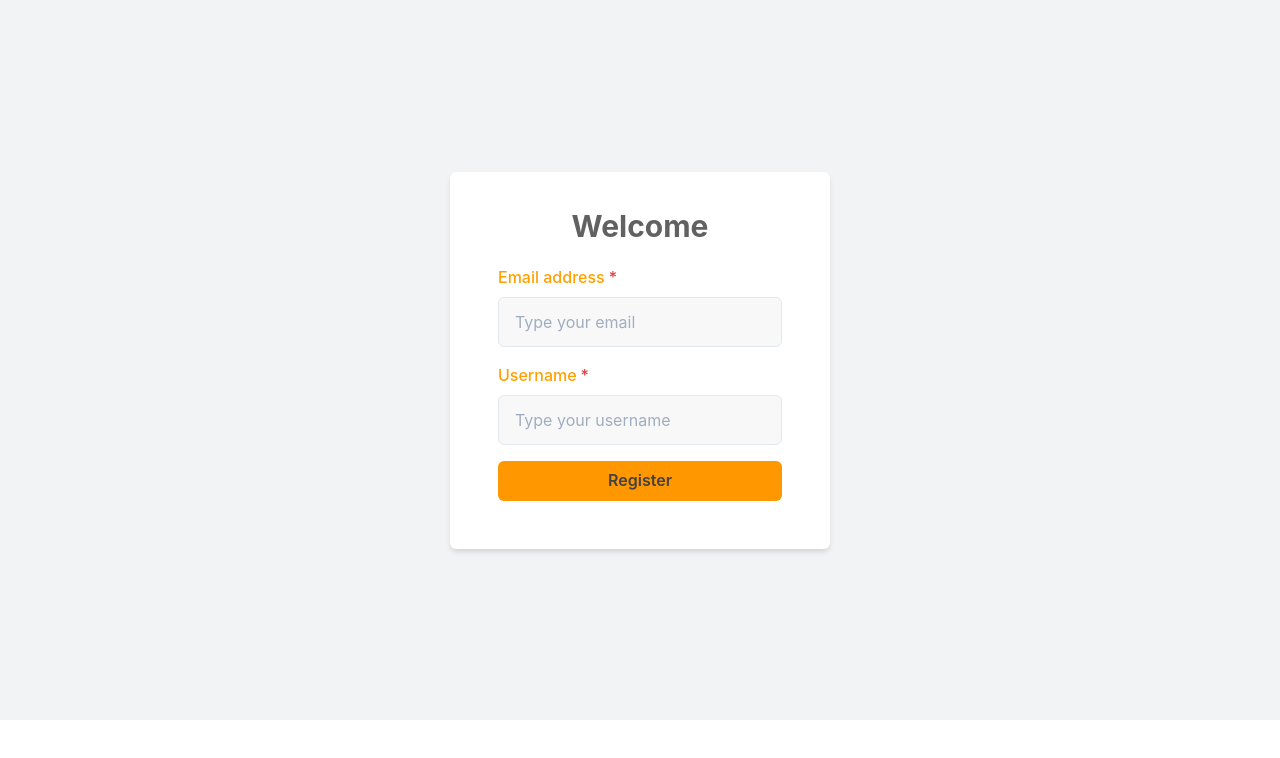
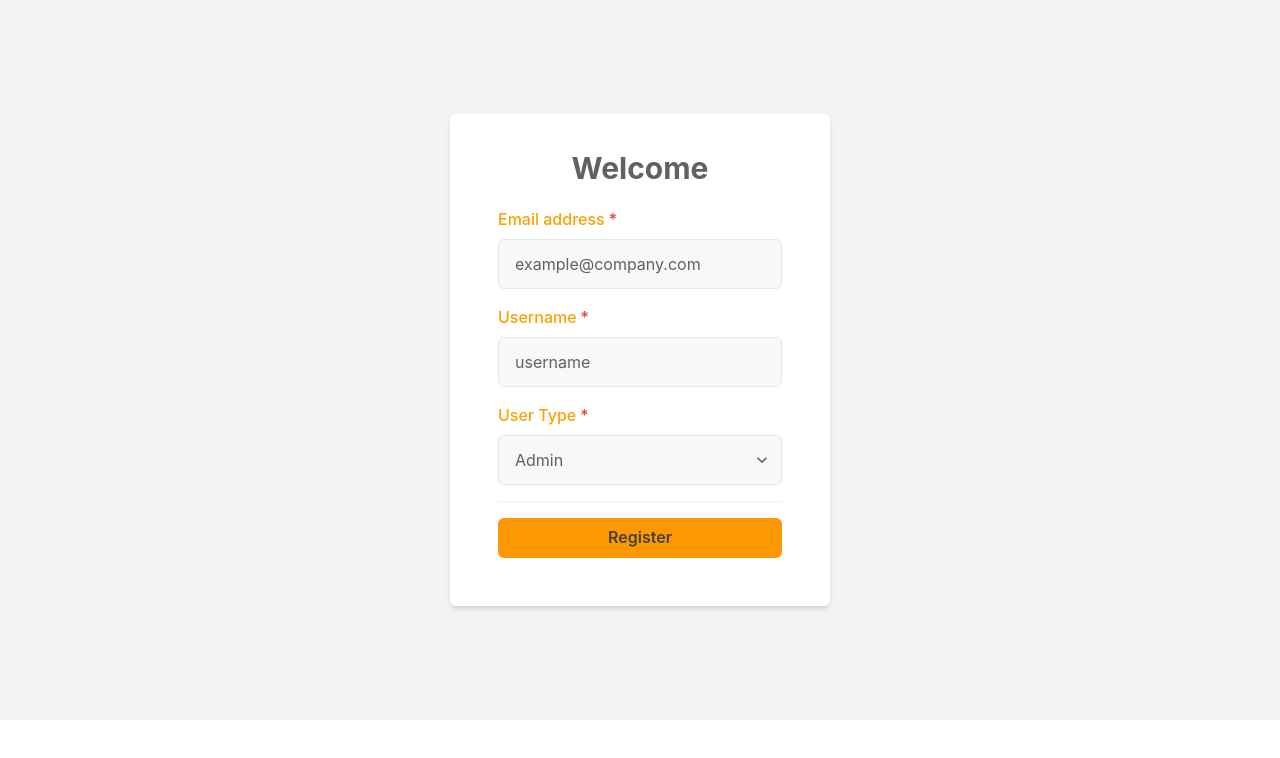
Before and after one commit to SakibAbrar/custom-react-hook-form, a React (Create React App) app: page / in a window 1280 px wide. Shown: the top 758 px of the page. Built offline with nearby package versions, Linux system fonts and the light colour scheme.

Commit message:
DefaultValue can be set.

```diff
--- a/src/ChakrUIForm.js
+++ b/src/ChakrUIForm.js
@@ -6,15 +6,24 @@ import {
   FormControl,
   FormLabel,
   Input,
+  Select,
   Button,
+  Divider,
 } from '@chakra-ui/react';
 
 const Form = () => {
-  const { register, handleSubmit } = useForm();
+  const { register, handleSubmit } = useForm({
+    defaultValues: {
+      email: 'example@company.com',
+      username: 'username',
+      usertype: 'admin',
+    },
+  });
 
   const submit = (data) => {
     console.log(data);
   };
+
   return (
     <Stack
       as="form"
@@ -32,31 +41,48 @@ const Form = () => {
       <Text color="#616161" textAlign="center" fontSize="3xl" fontWeight="bold">
         Welcome
       </Text>
-      <FormControl id="email" isRequired>
+      <FormControl isRequired>
         <FormLabel color="#ffa000">Email address</FormLabel>
         <Input
-          // name="email"
           {...register('email')}
           h="50px"
           type="email"
+          color="#616161"
           bg="#f8f8f8"
           focusBorderColor="#616161"
           placeholder="Type your email"
         />
       </FormControl>
 
-      <FormControl id="email" isRequired>
+      <FormControl isRequired>
         <FormLabel color="#ffa000">Username</FormLabel>
         <Input
-          name="username"
           {...register('username')}
           h="50px"
           type="text"
+          color="#616161"
           bg="#f8f8f8"
           focusBorderColor="#616161"
           placeholder="Type your username"
         />
       </FormControl>
+      <FormControl isRequired>
+        <FormLabel color="#ffa000">User Type</FormLabel>
+        <Select
+          {...register('usertype')}
+          h="50px"
+          type="text"
+          color="#616161"
+          bg="#f8f8f8"
+          focusBorderColor="#616161"
+          placeholder="Select option"
+        >
+          <option value="admin">Admin</option>
+          <option value="professional">Professional</option>
+          <option value="patient">Patient</option>
+        </Select>
+      </FormControl>
+      <Divider />
       <Button
         type="submit"
         variant="solid"
--- a/src/custom-hook-form.js
+++ b/src/custom-hook-form.js
@@ -1,8 +1,10 @@
 import { useState } from 'react';
 
-export const useForm = () => {
+export const useForm = (param) => {
+  const { defaultValues } = param || {};
+
   // holding every form fields inside one big fat state
-  const [formState, setFormState] = useState({});
+  const [formState, setFormState] = useState({ ...defaultValues });
 
   // persists the event and makes changes to the piece of state accordingly
   const handleChange = (e) => {
@@ -13,7 +15,11 @@ export const useForm = () => {
   // this will return the onChange callback and the value which will be
   // attached inside any html input tag by object destructuring i.e. {...register('email)}
   const register = (name) => {
-    return { name: name, value: formState[name] || '', onChange: handleChange };
+    return {
+      name: name,
+      value: formState[name] || defaultValues?.[name] || '',
+      onChange: handleChange,
+    };
   };
 
   // by currying I am receviing the submit callback event from user
```
Also changed, not shown: 1 other file (tests, documents, lock files or other folders).
